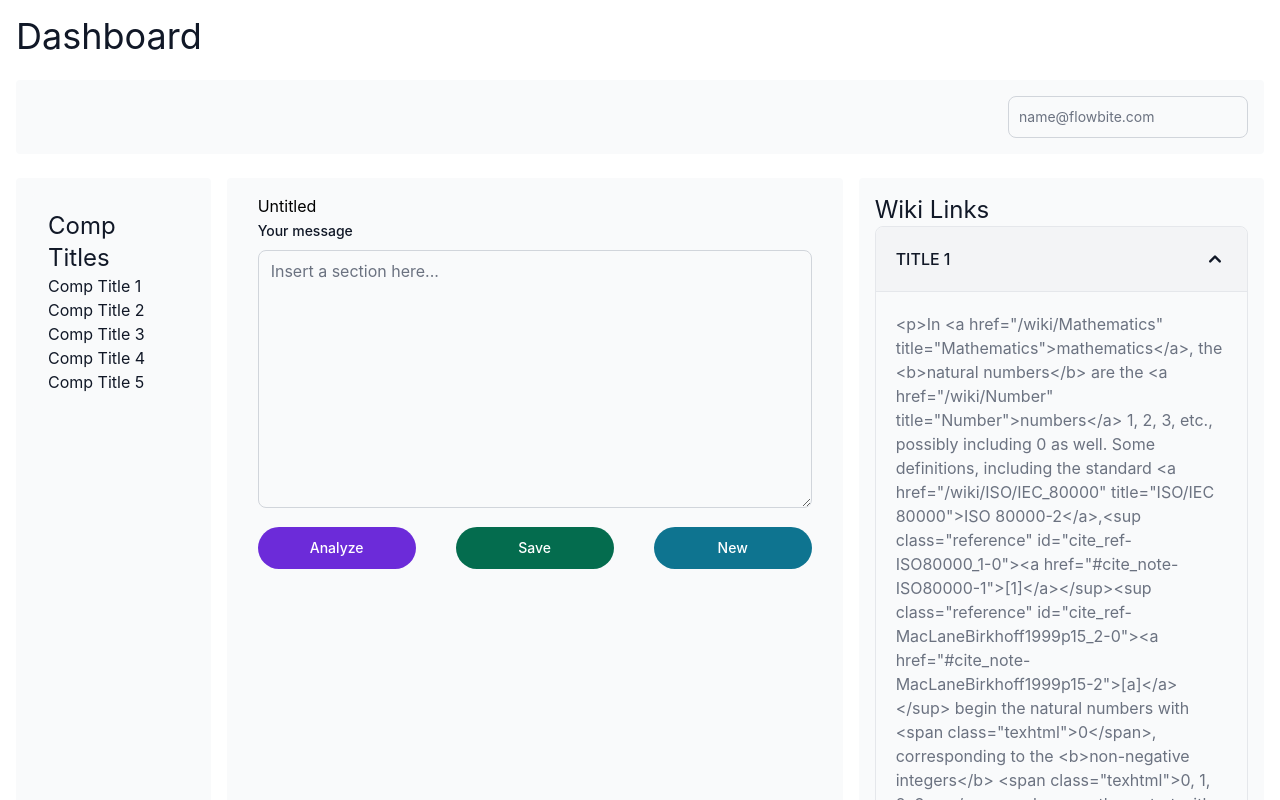
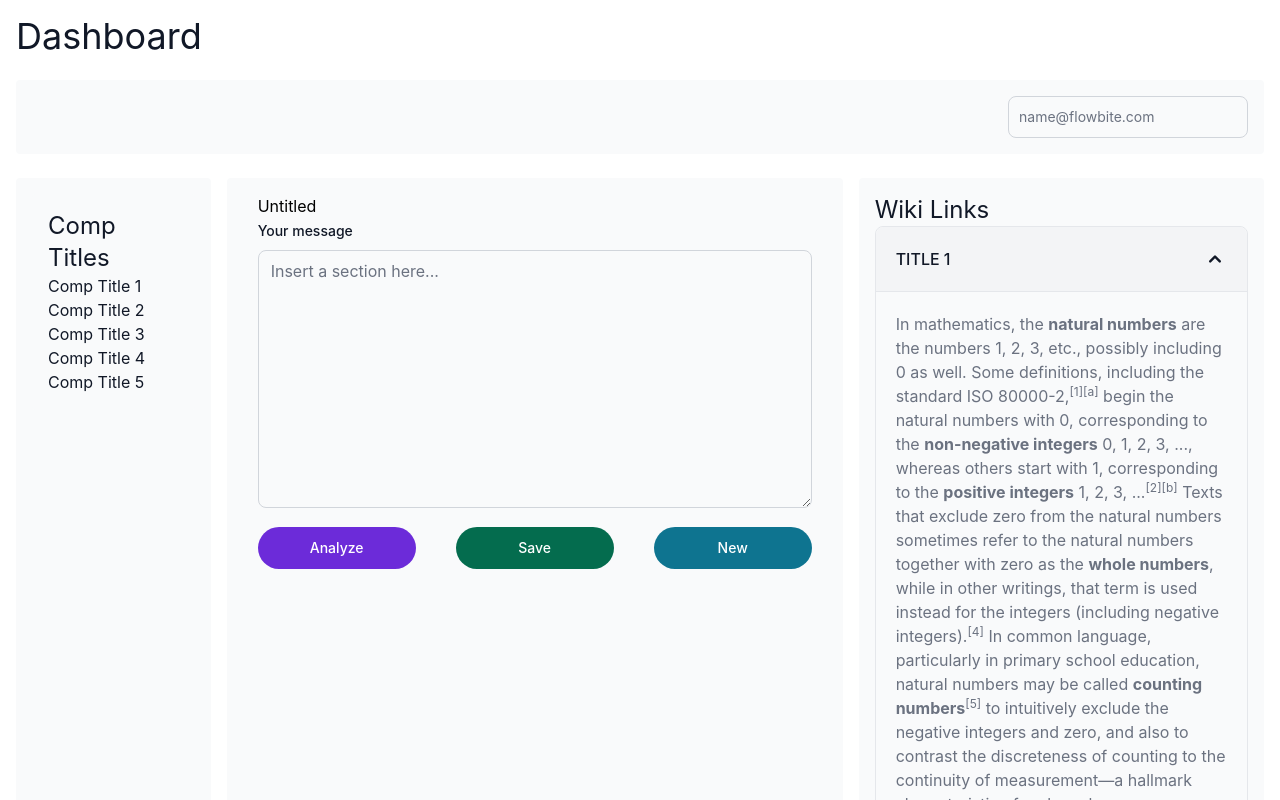
Before and after one commit to AbirHaque/HackKU2023, a React (Create React App) app in the folder webapp/: page / in a window 1280 px wide. Shown: the top 800 px of the page. Built offline with nearby package versions, Linux system fonts and the light colour scheme.

Commit message:
Used dangerouslySetInnerHTML

```diff
--- a/webapp/src/components/Wiki/WikiListView.js
+++ b/webapp/src/components/Wiki/WikiListView.js
@@ -31,16 +31,7 @@ const WikiListView = () => {
   return (
     <>
     <p class="text-2xl text-gray-900 dark:text-white">Wiki Links</p>
-    {/* <ul className="title-list">
-      {titles.map((title, index) => (
-        <WikiCard key={index} title={title} />
-      ))}
-    </ul>
-    <ul className="summary-list">
-      {summaries.map((summary, index) => (
-        <WikiCard key={index} summary={summary} />
-      ))}
-    </ul> */}
+
         <Accordion alwaysOpen={true}>
          {accData.map((acc, index) => (
            <Accordion.Panel>
@@ -48,57 +39,21 @@ const WikiListView = () => {
            {acc.title}
            </Accordion.Title>
            <Accordion.Content>
-             <p className="mb-2 text-gray-500 dark:text-gray-400">
-             {acc.content}
-              </p>
+           {index === 0 ? (
+                <p
+                  className="mb-2 text-gray-500 dark:text-gray-400"
+                  dangerouslySetInnerHTML={{ __html: acc.content }}
+                />
+              ) : (
+                <p className="mb-2 text-gray-500 dark:text-gray-400">
+                  {acc.content}
+                </p>
+              )}
            </Accordion.Content>
          </Accordion.Panel>
           ))}
 
-      {/* <Accordion.Panel>
-        <Accordion.Title>
-          Is there a Figma file available?
-        </Accordion.Title>
-        <Accordion.Content>
-          <p className="mb-2 text-gray-500 dark:text-gray-400"></p>
 
-        </Accordion.Content>
-      </Accordion.Panel>
-      <Accordion.Panel>
-        <Accordion.Title>
-          What are the differences between Flowbite and Tailwind UI?
-        </Accordion.Title>
-        <Accordion.Content>
-          <p className="mb-2 text-gray-500 dark:text-gray-400">
-            The main difference is that the core components from Flowbite are open source under the MIT license, whereas Tailwind UI is a paid product. Another difference is that Flowbite relies on smaller and standalone components, whereas Tailwind UI offers sections of pages.
-          </p>
-          <p className="mb-2 text-gray-500 dark:text-gray-400">
-            However, we actually recommend using both Flowbite, Flowbite Pro, and even Tailwind UI as there is no technical reason stopping you from using the best of two worlds.
-          </p>
-          <p className="mb-2 text-gray-500 dark:text-gray-400">
-            Learn more about these technologies:
-          </p>
-          <ul className="list-disc pl-5 text-gray-500 dark:text-gray-400">
-            <li>
-              <a
-                href="https://flowbite.com/pro/"
-                className="text-blue-600 hover:underline dark:text-blue-500"
-              >
-                Flowbite Pro
-              </a>
-            </li>
-            <li>
-              <a
-                href="https://tailwindui.com/"
-                rel="nofollow"
-                className="text-blue-600 hover:underline dark:text-blue-500"
-              >
-                Tailwind UI
-              </a>
-            </li>
-          </ul>
-        </Accordion.Content>
-      </Accordion.Panel> */}
     </Accordion>
 
     </>
```
